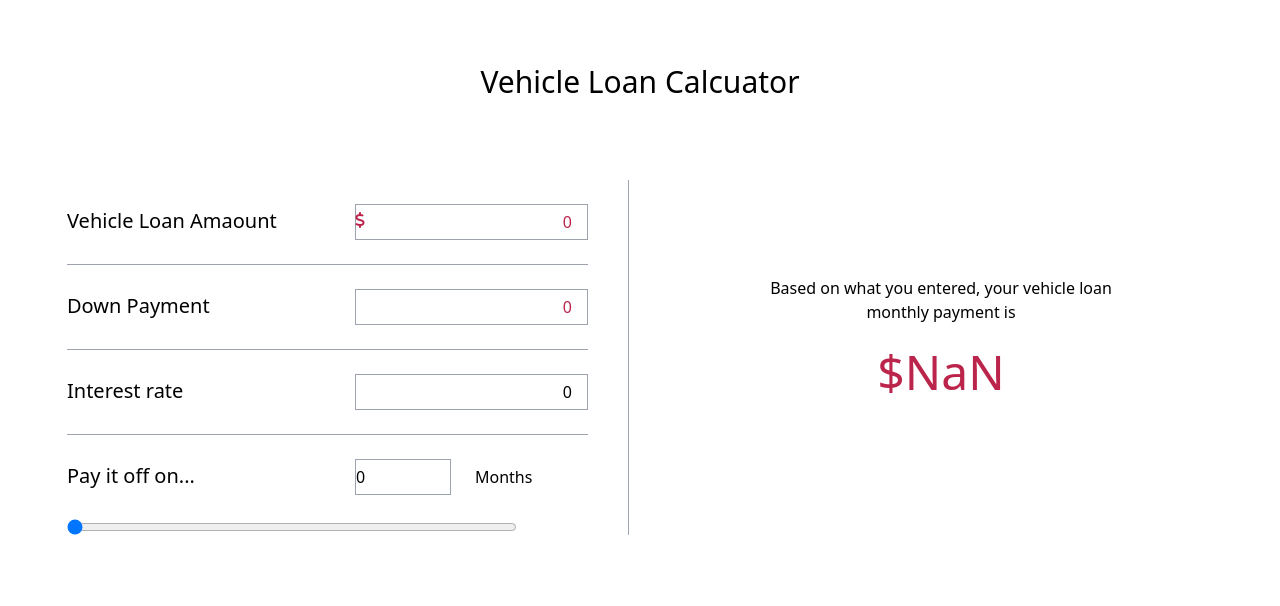
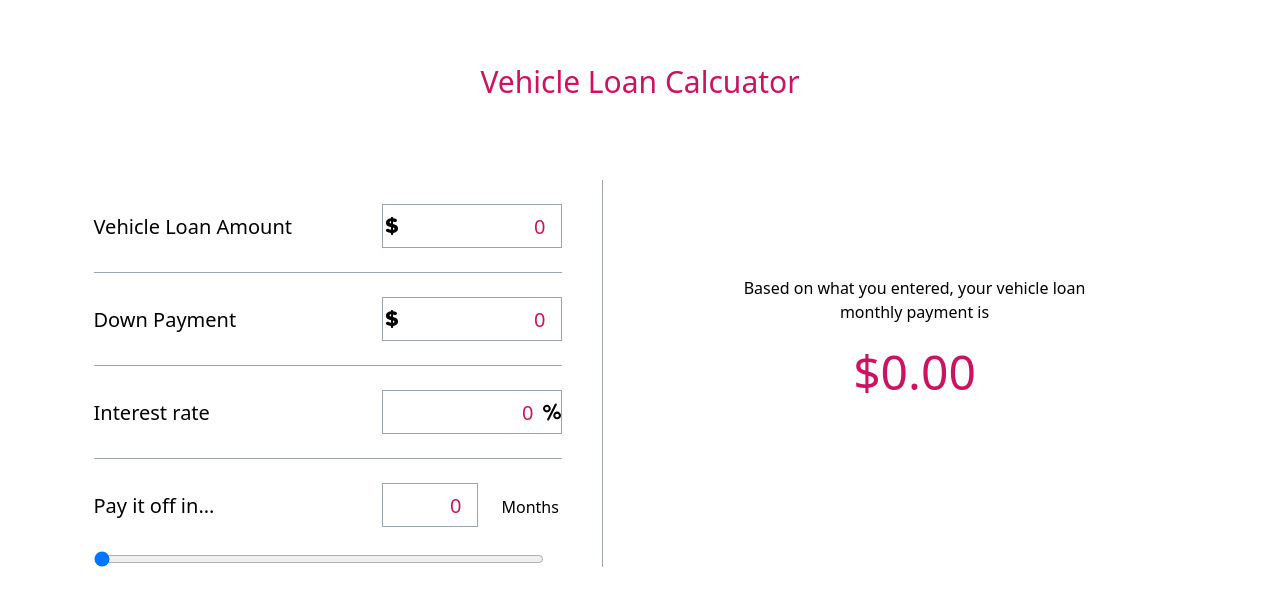
Before and after one commit to himanibabariya/Vehicle-Loan-Calculator, a React (Vite) app: page / in a window 1280 px wide. Shown: the top 606 px of the page. Built offline with nearby package versions, Linux system fonts and the light colour scheme.

Commit message:
Icons Added

```diff
--- a/src/App.css
+++ b/src/App.css
@@ -3,3 +3,25 @@
   width:450px;
   cursor: pointer;
 }
+/* body{
+background-color: #2C2C54;
+} */
+
+.input{
+  font-size: 20px;
+  width:180px;
+  font-weight: 500;
+}
+.dollar{
+    background-image: url("./assets/images/dollar.svg");
+    background-position: left center;
+    background-repeat: no-repeat no-repeat;
+    padding-left:1px !important;
+
+}
+.percentage{
+  background-image: url("./assets/images/percentage.svg");
+  background-position: right center;
+  background-repeat: no-repeat no-repeat;
+  padding-right:12px !important;
+}
--- a/src/App.jsx
+++ b/src/App.jsx
@@ -5,7 +5,7 @@ function App() {
 
   const [loanAmount, setLoanAmount] = useState(0);
   const [downPayment, setDownPayment] = useState(0);
-  const [interestRate, setinterestRate] = useState(0);
+  const [interestRate, setInterestRate] = useState(0);
   const [payoffMonths, setPayoffMonths] = useState(0);
   const [monthlyPayment, setMonthlyPayment] = useState(0);
 
@@ -18,6 +18,11 @@ function App() {
     const monthlyInterestRate = (interestRate / 100) / 12;
     const numberOfPayments = payoffMonths;
 
+    if (numberOfPayments === 0) {
+      setMonthlyPayment(0);
+      return;
+    }
+
     if(monthlyInterestRate === 0){
       setMonthlyPayment(principal/numberOfPayments)
     }
@@ -28,40 +33,77 @@ function App() {
     }
   };
 
+  const handleInterestRateChange = (e) => {
+    let rate = e.target.value;
+    if (rate === '' || (parseFloat(rate) >= 0 && parseFloat(rate) <= 100)) {
+      setInterestRate(parseFloat(rate));
+    }
+  };
+
   return (
     <>
-      <h1 className='text-3xl text-center mt-16'>Vehicle Loan Calcuator</h1>
+      <h1 className='text-3xl text-center mt-16 text-customRed'>Vehicle Loan Calcuator</h1>
 
       <div className='flex gap-x-10 flex-wrap max-w-7xl justify-center mx-auto mt-20'>
         <div className=''>
           <div className='my-6 relative'>
-            <label htmlFor="loanAmount" className='w-72 inline-block text-xl '>Vehicle Loan Amaount</label>
-            <i class="fa-solid fa-dollar-sign text-customRed absolute top-2 "></i>
-            <input placeholder='0' type="number" name="loanAmount" id="" value={loanAmount} onChange={(e) => setLoanAmount(Number(e.target.value))} className='h-9 border text-right border-gray-400 text-customRed hover:border-customRed focus:border-customRed' />
+            <label htmlFor="loanAmount" className='w-72 inline-block text-xl '>Vehicle Loan Amount</label>
+            {/* <i class="fa-solid fa-dollar-sign text-customRed absolute top-2 text-lg"></i> */}
+            <input
+              placeholder='0'
+              type="number"
+              name="loanAmount"
+              value={loanAmount}
+              onChange={(e) => setLoanAmount(Number(e.target.value))}
+              className='input dollar h-11 border text-right border-gray-400 text-customRed hover:border-customRed ' />
           </div>
           <hr className=' border-gray-400' />
 
+          {/* Down Payment  */}
           <div className='my-6'>
             <label htmlFor="downPayment" className='w-72 inline-block text-xl '>Down Payment</label>
-            <input placeholder='0' type="number" name="downPayment" id="" value={downPayment} onChange={(e) => setDownPayment(Number(e.target.value))} className='h-9 border text-right border-gray-400 text-customRed ' />
+            <input
+              placeholder='0'
+              type="number"
+              name="downPayment"
+              value={downPayment}
+              onChange={(e) => setDownPayment(Number(e.target.value))}
+              className='input h-11 border text-right border-gray-400 text-customRed dollar' />
           </div>
           <hr className='border-gray-400'/>
 
+          {/* Interest Rate  */}
           <div className='my-6'>
             <label htmlFor="interestRate" className='w-72 inline-block text-xl'>Interest rate</label>
-            <input placeholder='0.00' type="number" name="interestRate" id="" value={interestRate} onChange={(e) => setinterestRate(Number(e.target.value))} className='h-9 border text-right border-gray-400' />
+            <input
+              placeholder='0.00'
+              type="number"
+              name="interestRate"
+              value={interestRate}
+              onChange={handleInterestRateChange}
+              className='input h-11 border text-right border-gray-400 text-customRed percentage' />
           </div>
           <hr className='border-gray-400'/>
 
+          {/* Months  */}
           <div className='my-6'>
-            <label htmlFor="payoffMonths" className='w-72 inline-block text-xl'>Pay it off on...</label>
-            <input type="number" name="payoffMonths" id="" value={payoffMonths}
-              onChange={(e) => setPayoffMonths(Number(e.target.value))} className='h-9 w-24 text-right<i class="fa-solid fa-dollar-sign"></i> border border-gray-400' />
+            <label htmlFor="payoffMonths" className='w-72 inline-block text-xl'>Pay it off in...</label>
+            <input
+              type="number"
+              name="payoffMonths"
+              value={payoffMonths}
+              onChange={(e) => setPayoffMonths(Number(e.target.value))}
+              className='input h-11 w-24 text-right border border-gray-400 text-customRed' />
             <label htmlFor="" className='ml-6'>Months</label>
           </div>
 
-          <input type="range" name="" id="" min="6" max='84' value={payoffMonths}
-            onChange={(e) => setPayoffMonths(Number(e.target.value))} className='range-input' />
+          <input
+          type="range"
+          min="6"
+          max='84'
+          value={payoffMonths}
+          onChange={(e) => setPayoffMonths(Number(e.target.value))}
+          className='range-input' />
         </div>
 
         <div className='w-px h-74 bg-gray-400'></div>
--- a/tailwind.config.js
+++ b/tailwind.config.js
@@ -5,7 +5,11 @@ export default {
   theme: {
     extend: {
       colors:{
-        customRed:'#BB254B'
+        customRed:'#CE1260',
+        customBlue:'#2C2C54'
+      },
+      backgroundImage: {
+        'hero-pattern': "url('/img/hero-pattern.svg')",
       }
     },
   },
```
Also changed, not shown: src/assets/images/dollar.svg (added), src/assets/images/percentage.svg (added).
